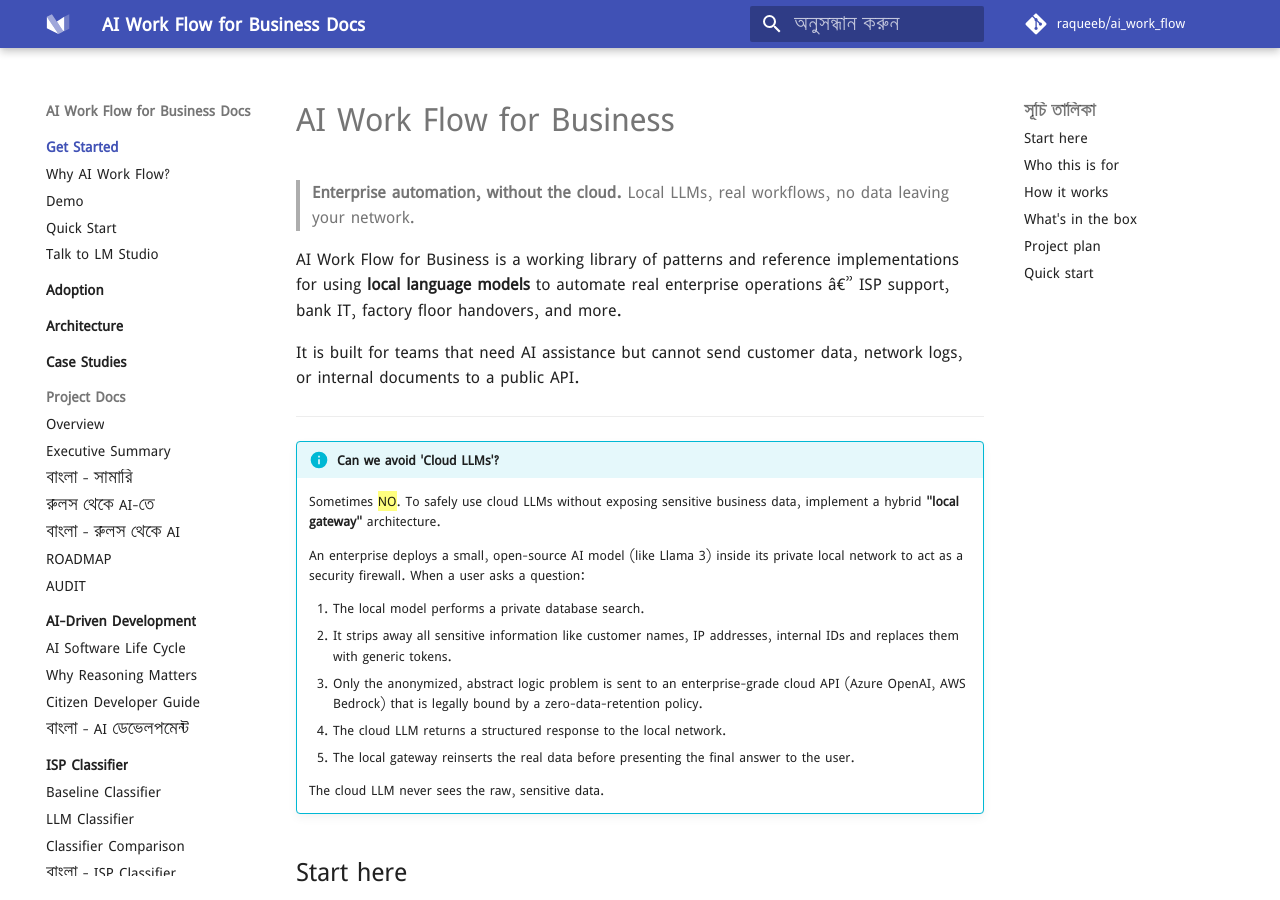
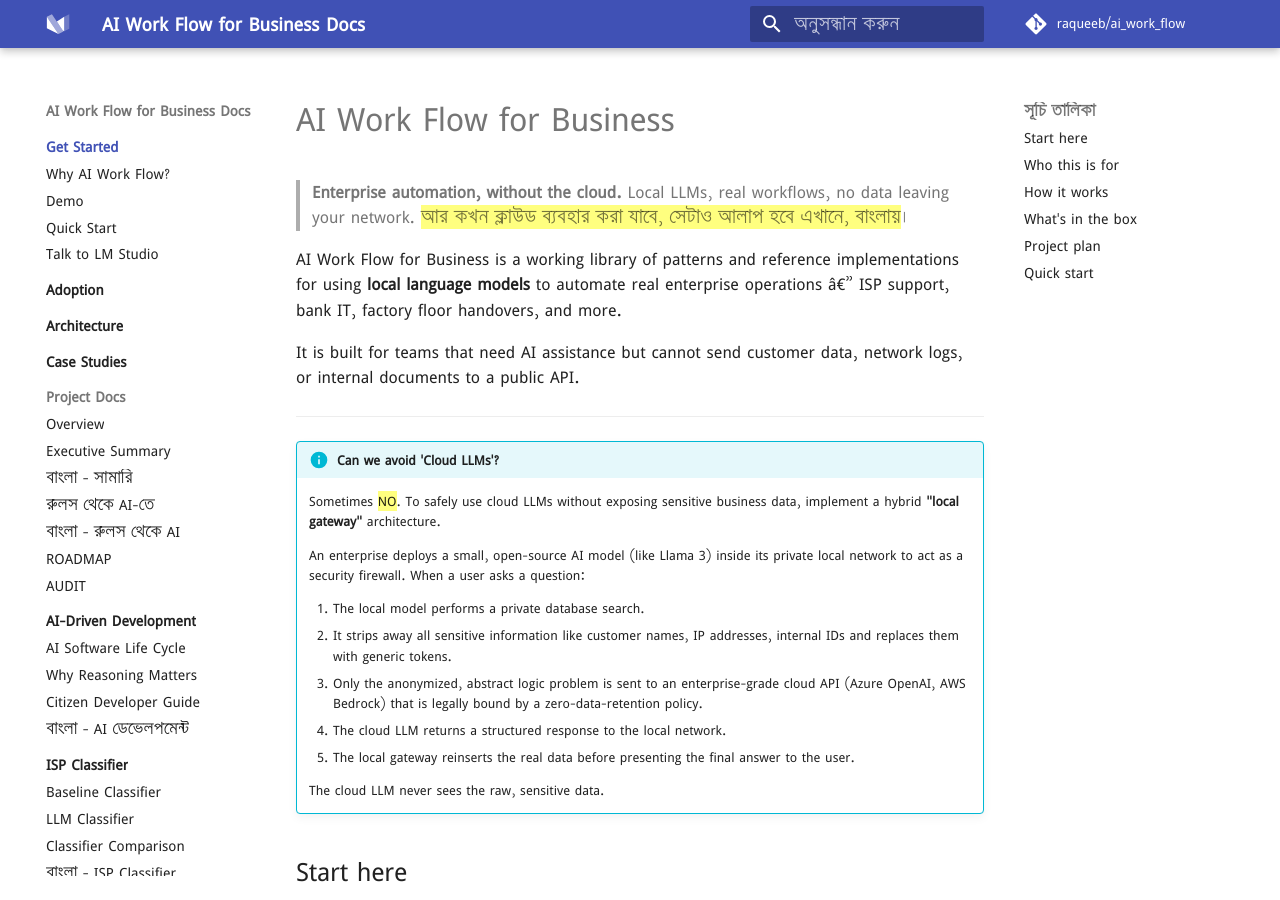
Before and after one commit to aiwithr/ai_llm, an MkDocs documentation site: the page built from docs/index.md, in a window 1280 px wide and 900 px high. Built offline with MkDocs 1.6.1 and Material for MkDocs 9.7.7, drawn with Linux system fonts in a browser that asks for light colours; some web fonts are replaced; comment, search, counter and statistics services are not loaded.

Commit message:
docs: add Bangla subtitle to home page tagline

```diff
--- a/docs/index.md
+++ b/docs/index.md
@@ -1,7 +1,7 @@
 # AI Work Flow for Business
 
 > **Enterprise automation, without the cloud.**
-> Local LLMs, real workflows, no data leaving your network.
+> Local LLMs, real workflows, no data leaving your network. ==আর কখন ক্লাউড ব্যবহার করা যাবে, সেটাও আলাপ হবে এখানে, বাংলায়==।
 
 AI Work Flow for Business is a working library of patterns and reference implementations for using **local language models** to automate real enterprise operations â€” ISP support, bank IT, factory floor handovers, and more.
 
```
